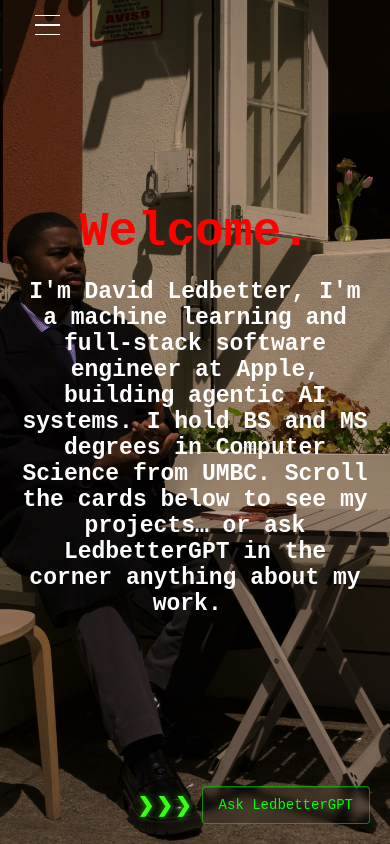
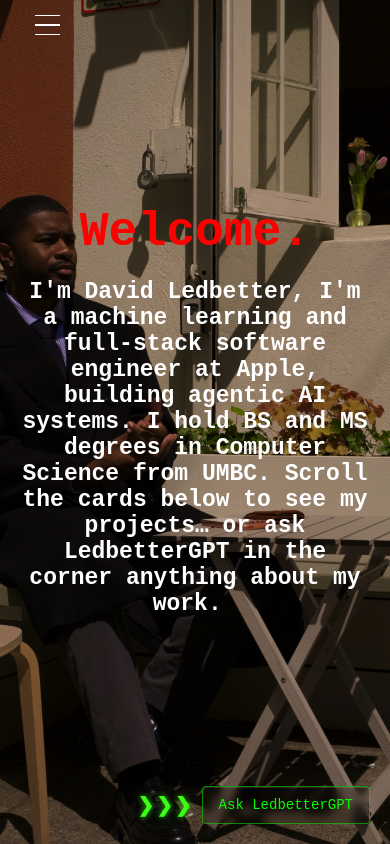
Before and after one commit to dledbetter123/ledbetter-website, a React (Create React App) app in the folder frontend/: page / in a window 390 px wide. Shown: the top 844 px of the page. Built offline with nearby package versions, Linux system fonts and the light colour scheme; no server answers.

Commit message:
hero: overscan past the viewport (negative safe-area insets + extra vh, explicit dims for the replaced <img>) so the background bleeds into the bezel and behind the browser nav bar

```diff
--- a/frontend/src/components/IntroPage/IntroPage.css
+++ b/frontend/src/components/IntroPage/IntroPage.css
@@ -74,13 +74,17 @@
 
 .profilePic {
   position: fixed;
-  top: 0;
-  left: 0;
-  width: 100vw; /* fill the full viewport width */
-  height: 100vh; /* fallback */
-  height: 100lvh; /* fill the LARGEST viewport height so there's never a gap (iOS bar) */
+  /* Overscan PAST the viewport — into the device bezel / safe areas (notch, home
+     indicator) and behind the browser nav/search bar — so the background bleeds to
+     every physical edge, with extra room vertically. Explicit dimensions are required
+     because <img> is a replaced element (auto would snap to intrinsic size). */
+  top: calc(-1 * env(safe-area-inset-top, 0px) - 4vh);
+  left: calc(-1 * env(safe-area-inset-left, 0px));
+  width: calc(100vw + env(safe-area-inset-left, 0px) + env(safe-area-inset-right, 0px));
+  height: calc(100vh + 8vh); /* fallback */
+  height: calc(100lvh + env(safe-area-inset-top, 0px) + env(safe-area-inset-bottom, 0px) + 8vh);
   object-fit: cover; /* zoom to fill both axes, cropping the overflow — no letterboxing */
-  object-position: top center; /* Anchor to the top so cropping happens at the bottom */
+  object-position: top center; /* keep the top of the frame; crop spills to the bottom */
   z-index: 0; /* fixed background layer, behind ALL content; black body shows as it fades */
   filter: brightness(75%);
 }
@@ -91,17 +95,7 @@
     align-items: center;
   }
 
-  .profilePic {
-    position: fixed; /* viewport-filling background — no finite bottom edge / line */
-    width: 100vw;
-    height: 100vh; /* fallback */
-    height: 100lvh; /* always fill the largest viewport — no gap when the iOS bar hides */
-    top: 0;
-    left: 0;
-    object-fit: cover;
-    object-position: top center;
-    z-index: 0; /* behind all content */
-  }
+  /* .profilePic inherits the overscan base rule (fixed, bleeds past every edge). */
 
   .introPage .content {
     max-width: 600px; /* Maximum width of the content */
```
